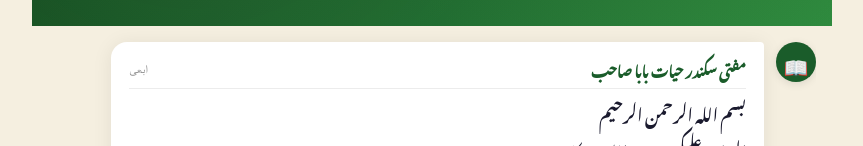
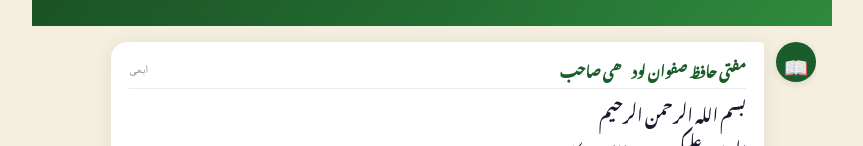
Before and after one commit to Nouman211/mufti-sahab-ai, a website: page index.html in a window 1280 px wide. Shown: the part 433-579 px from the top of the page, without its empty margins (208-1071 px from the left). Drawn offline with Linux system fonts and the light colour scheme; a web font is replaced by a local one.

Commit message:
Add files via upload

```diff
--- a/index.html
+++ b/index.html
@@ -35,7 +35,7 @@
           <div class="avatar">📖</div>
           <div class="msg-content">
 <div class="msg-header">
-            <span class="msg-author">مفتی سکندر حیات بابا صاحب</span>
+            <span class="msg-author">مفتی حافظ صفوان لودھی صاحب</span>
             <span class="msg-time">ابھی</span>
           </div>
           <p>بسم اللہ الرحمن الرحیم</p>
```
